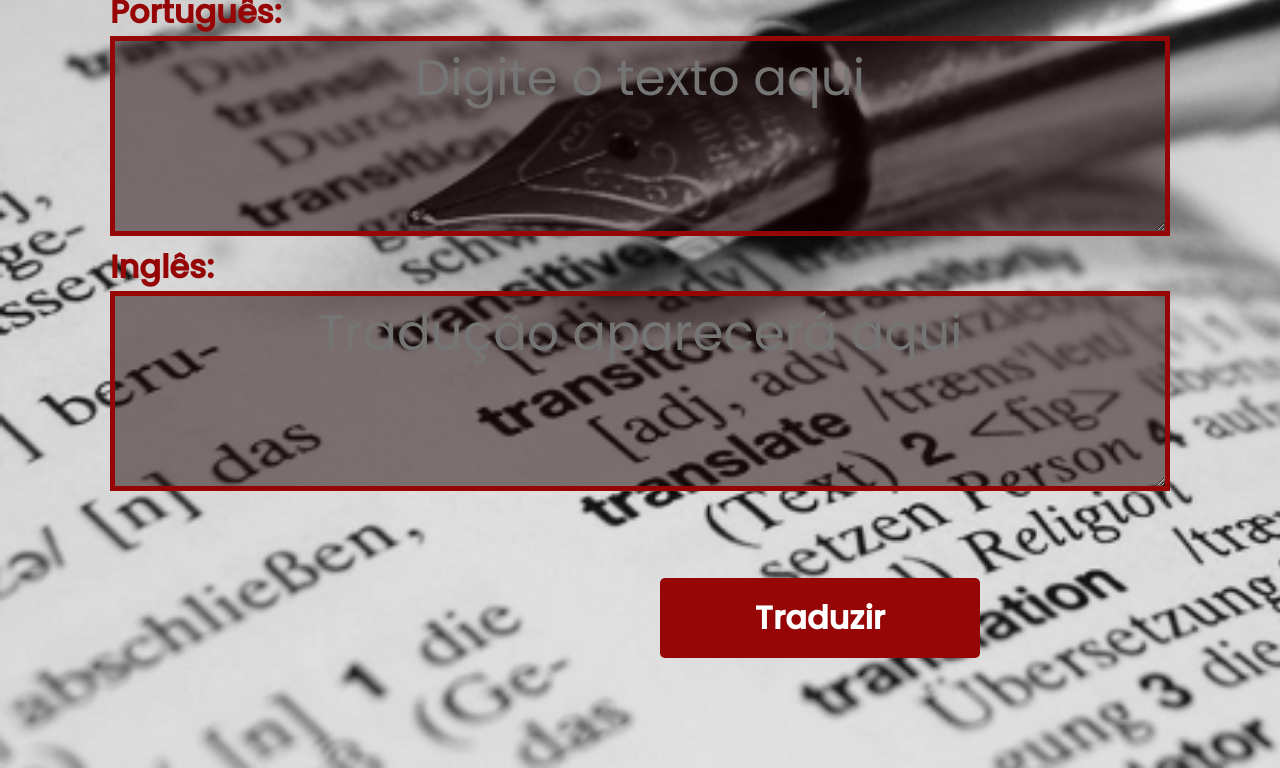
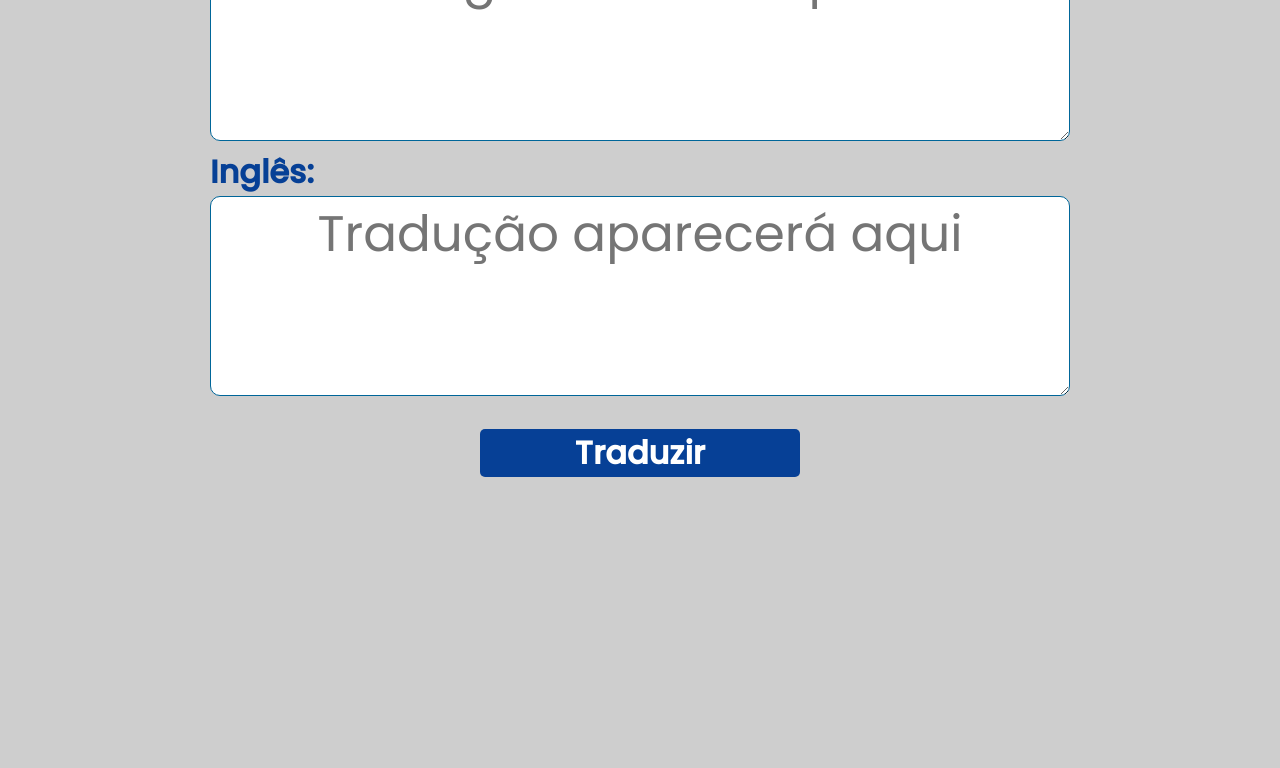
Before and after one commit to barrosruan/Tradutor-english, a plain HTML site: page index.html in a window 1280 px wide. Shown: the part 242-1010 px from the top of the page. After the commit the page ends 800 px from the top, so only its background shows below. Drawn offline with Linux system fonts and the light colour scheme.

Commit message:
centralizacao de button

```diff
--- a/index.html
+++ b/index.html
@@ -13,13 +13,17 @@
 
     <label for="inputText">Português:</label><br>
 
+
+
     <textarea id="inputText" placeholder="Digite o texto aqui"></textarea><br>
 
     <label for="outputText">Inglês:</label><br>
 
     <textarea id="outputText" placeholder="Tradução aparecerá aqui" readonly></textarea>
 
-    <button class="my-button" onclick="translateText()">Traduzir</button>
+    <div class="container">
+      <button class="my-button" onclick="translateText()">Traduzir</button>
+    </div>
 
     <script src = "./func.js" ></script>
 
--- a/style.css
+++ b/style.css
@@ -10,14 +10,12 @@
 }
 
 body {
-    margin: 100px;
+    margin: 5px 200px;
     padding: 10px;
-    background-image: url(./assets/Quanto\ deve\ cobrar\ o\ tradutor\ freelancer_.png);
+    background-color: #cecece;
     background-repeat: no-repeat;
     background-size: cover;
-
-
-
+    align-items: center;
 
 
 }
@@ -27,42 +25,54 @@ textarea {
     height: 200px;
     text-align: center;
     font-size: 50px;
-    border-color: rgb(150, 6, 6);
-    border-width: 5px;
-    background: rgba(27, 2, 2, 0.5) ;
-
+    border-color: #069;
+    border-width: 1px;
+    border-radius: 10px;
+    background: white
 
 }
 
 h1 {
     text-align: center;
-    color: rgb(150, 6, 6);
+    color: rgb(6, 64, 150);
     font-size: 80px;
 }
 
 label {
     font-size: 32px;
-    color:rgb(150, 6, 6);
+    color: rgb(6, 64, 150);
+
     font-weight: bold;
 
 }
 
+.container {
+    display: flex;
+    justify-content: center;
+    align-items: center;
+    height: 20px; /* 100% da altura da viewport (janela do navegador) */
+  }
+
 .my-button {
-     background-color: rgb(150, 6, 6);
+     background-color: rgb(6, 64, 150);
      color: #fff;
      border: none;
-     padding: 10px 20px;
      cursor: pointer;
      width: 20rem;
      font-size: 2rem;
      margin-top: 80px;
-     margin-left: 550px;
      font-weight: bold;
      border-radius: 5px;
-     height: 10vh;
      transition: all 0.4s ease;
+
 }
 
 .my-button:active {
     transform: scale(0.100);
+    background-color: rgb(75, 134, 224);
+
 }
+
+.my-button:hover {
+    transform: scale(1.100);
+}
```
